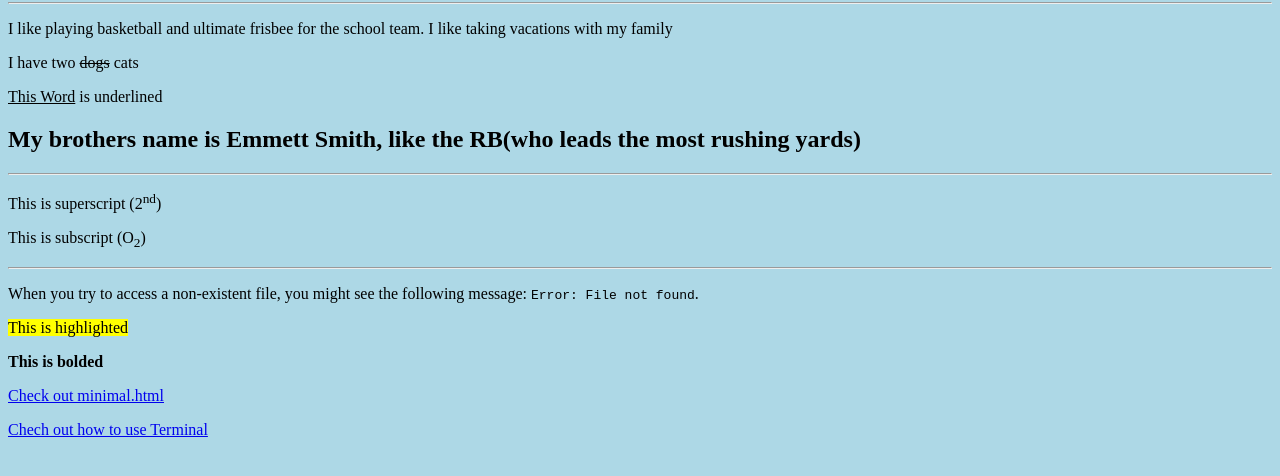
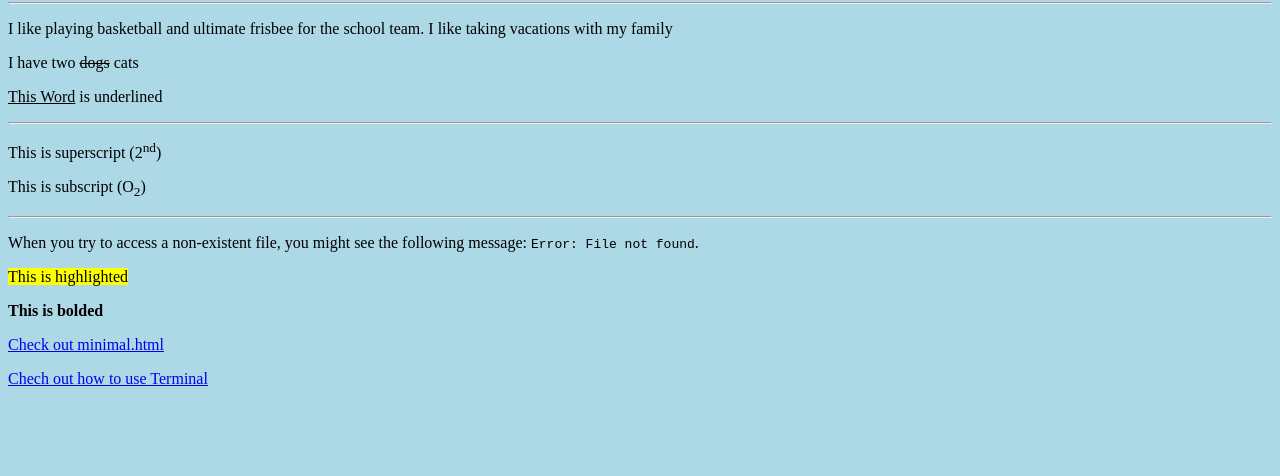
Before and after one commit to GoldenMaca/GoldenMaca.github.io, a plain HTML site: page index.html in a window 1280 px wide. Shown: the part 78-554 px from the top of the page. Drawn offline with Linux system fonts and the light colour scheme.

Commit message:
removing requested text

```diff
--- a/index.html
+++ b/index.html
@@ -18,7 +18,6 @@ body{
 	<p>I like playing basketball and ultimate frisbee for the school team. I like taking vacations with my family</p>
 	<p>I have two <del>dogs</del> cats</p>
 	<p><u>This Word</u> is underlined</p>
-	<h2>My brothers name is Emmett Smith, like the RB(who leads the most rushing yards)</h2>
 	<hr>
 	<p>This is superscript (2<sup>nd</sup>)</p>
 	<p>This is subscript (O<sub>2</sub>)</p>
```
